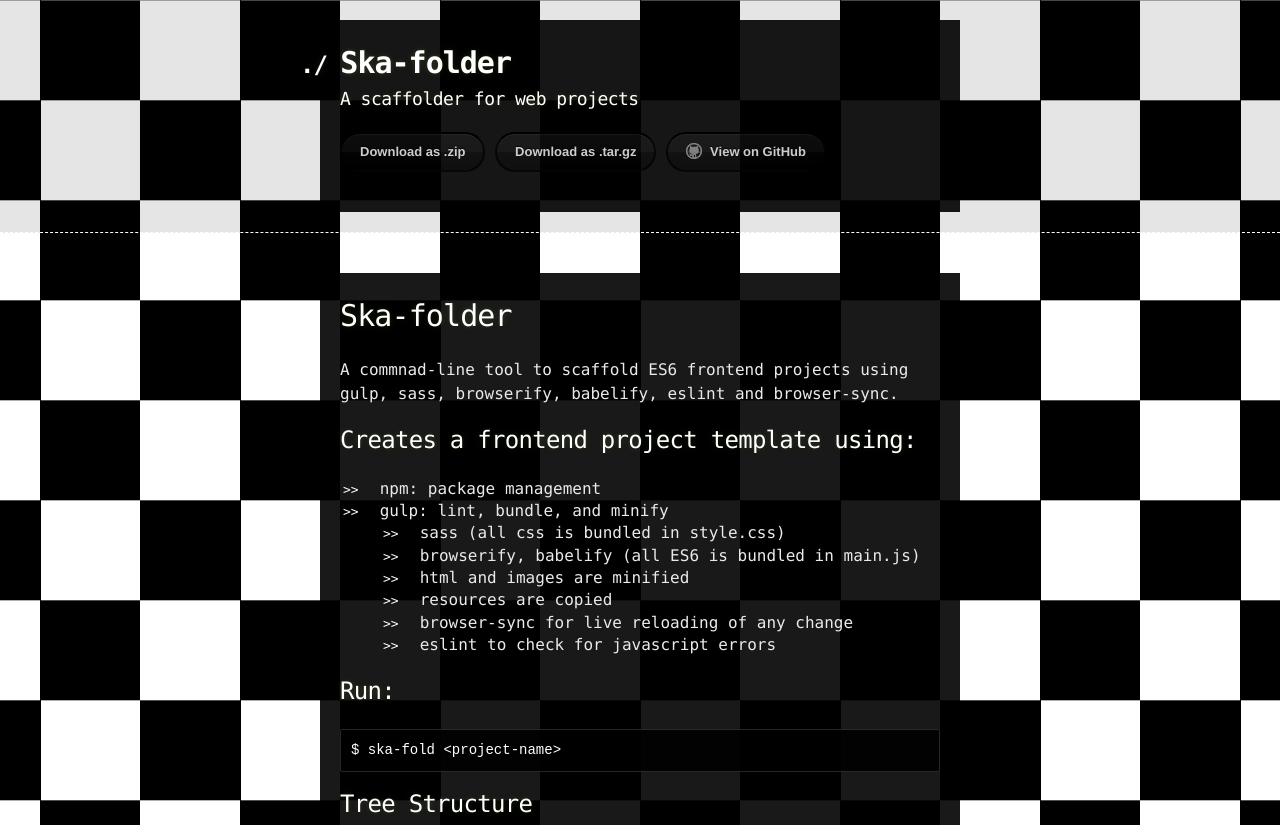
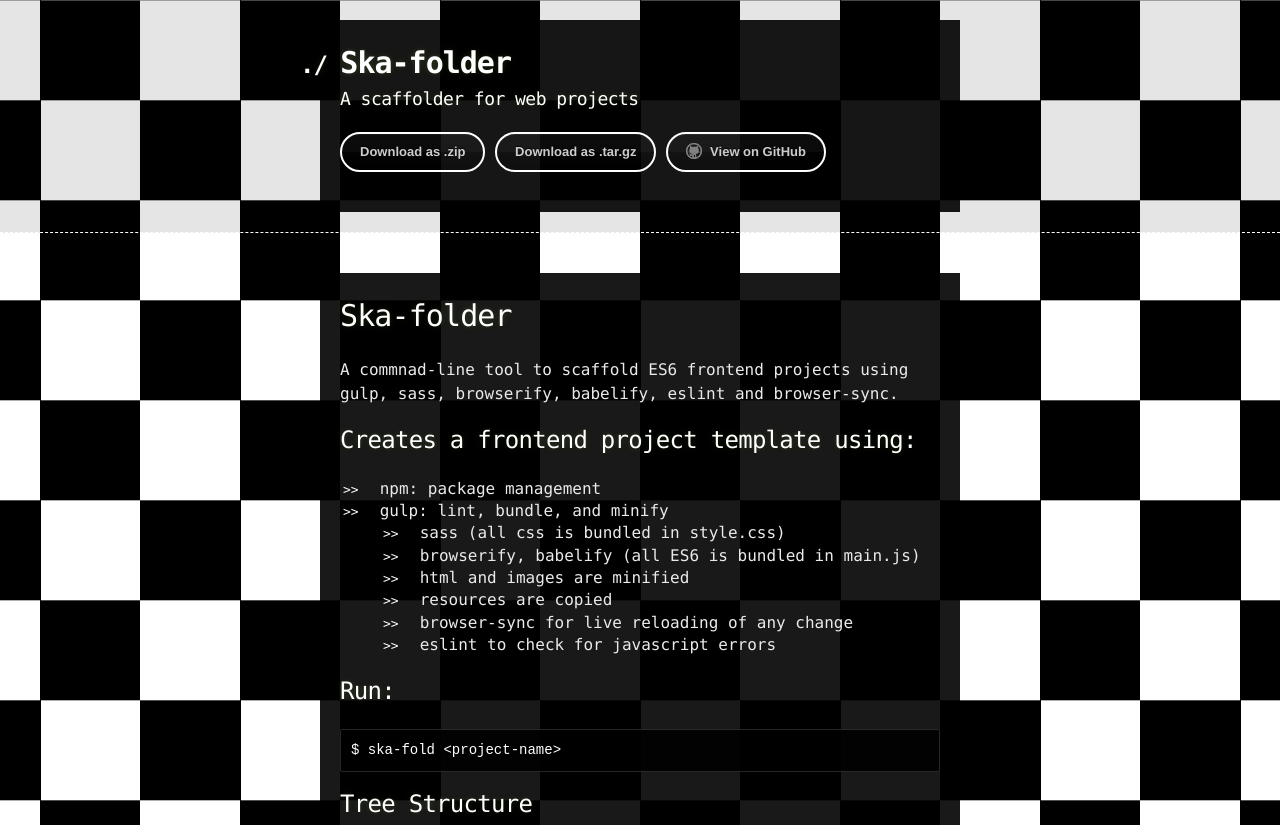
Before and after one commit to xrochoa/scaffolder, a plain HTML site: page index.html in a window 1280 px wide. Shown: the top 825 px of the page. Drawn offline with Linux system fonts and the light colour scheme.

Commit message:
Update stylesheet.css

```diff
--- a/stylesheets/stylesheet.css
+++ b/stylesheets/stylesheet.css
@@ -196,9 +196,9 @@
   background: -webkit-linear-gradient(top, rgba(40, 40, 40, 0.3), rgba(35, 35, 35, 0.3) 50%, rgba(10, 10, 10, 0.3) 50%, rgba(0, 0, 0, 0.3));
   padding: 8px 18px;
   border-radius: 50px;
-  border: 2px solid rgba(0, 0, 0, 0.7);
-  border-bottom: 2px solid rgba(0, 0, 0, 0.7);
-  border-top: 2px solid rgba(0, 0, 0, 1);
+  border: 2px solid white;
+  border-bottom: 2px solid white;
+  border-top: 2px solid white;
   color: rgba(255, 255, 255, 0.8);
   font-family: Helvetica, Arial, sans-serif;
   font-weight: bold;
```
